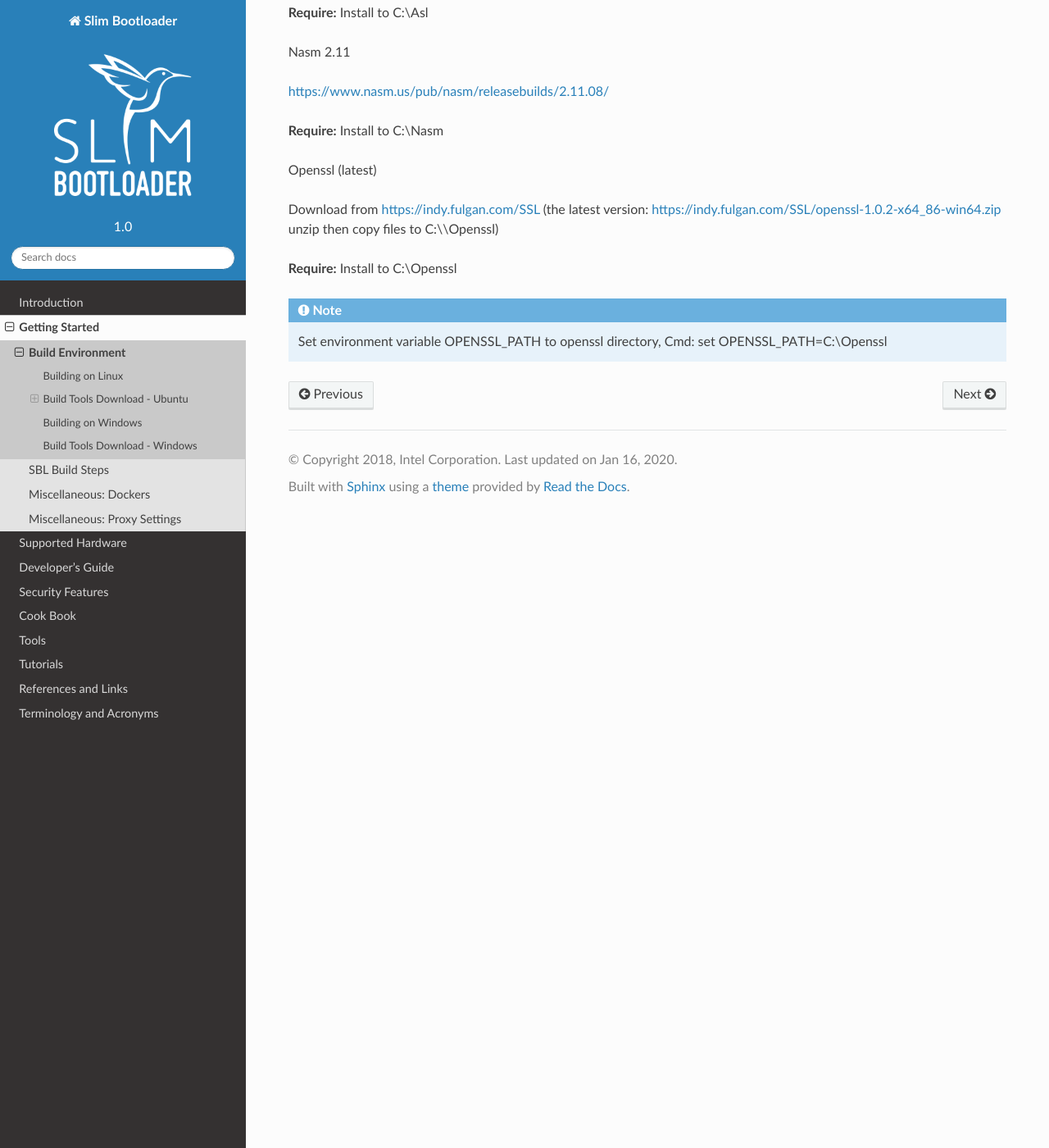
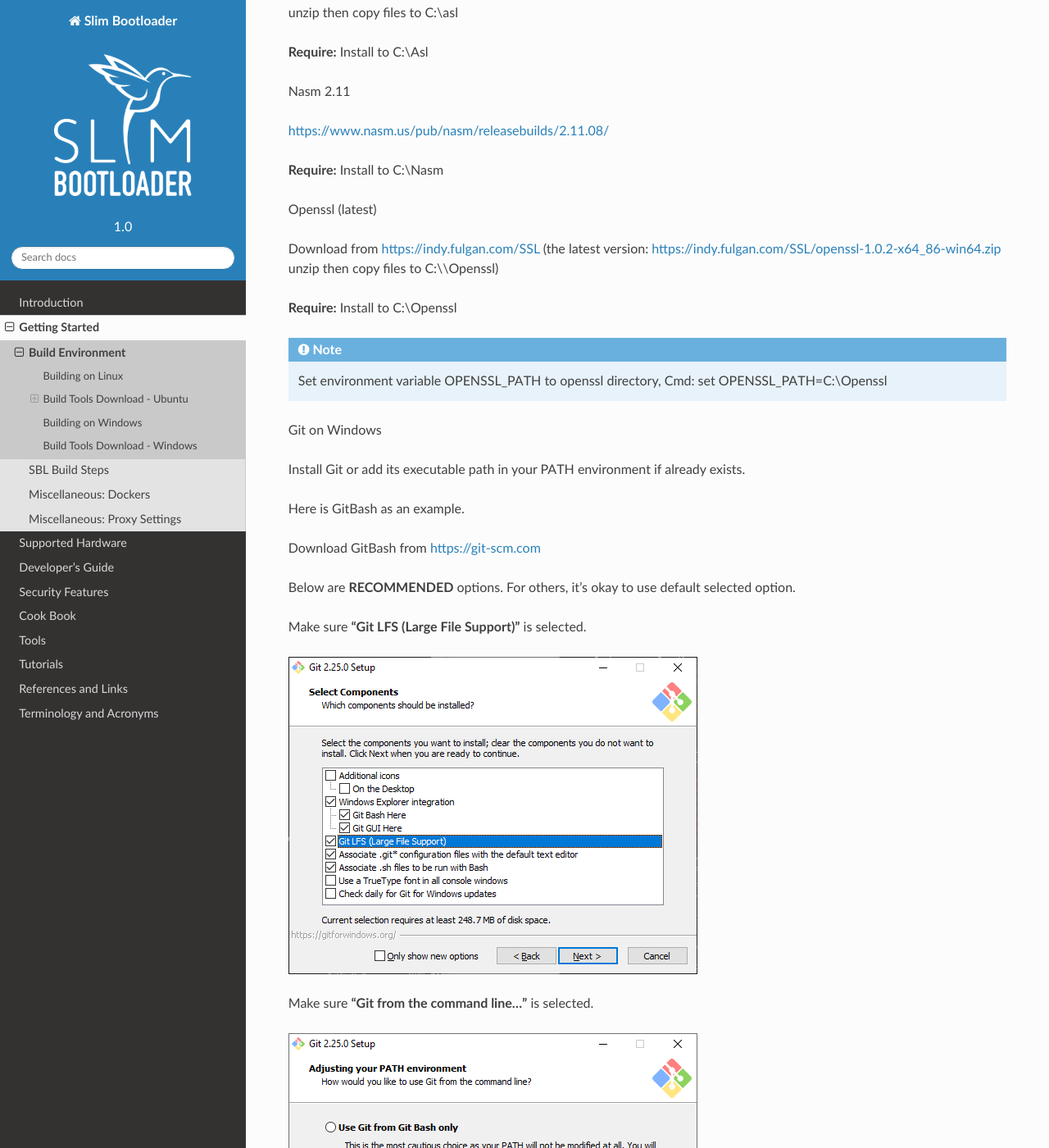
Before and after one commit to slimbootloader/documentation, a Sphinx documentation site: the page built from source/getting-started/build-host-setup.rst, in a window 1280 px wide and 1400 px high, scrolled down 1486 px. Shown: the whole window at 82% size. Built offline with Sphinx 7.4.7 and the Read the Docs theme 2.0.0, drawn with Linux system fonts in a browser that asks for light colours; some of the changed text lies outside the part shown.

Commit message:
Add Git Tool in Build Environment page
- GitBash as Window Git Tool example

Signed-off-by: Aiden Park <aiden.park@intel.com>

```diff
--- a/source/getting-started/build-host-setup.rst
+++ b/source/getting-started/build-host-setup.rst
@@ -20,6 +20,7 @@ Install the following software:
 * NASM 2.11 or above
 * IASL 20160422
 * OpenSSL
+* Git
 
 
 Build Tools Download - Ubuntu
@@ -27,7 +28,7 @@ Build Tools Download - Ubuntu
 
 Install required packages on Ubuntu::
 
-  $ sudo apt-get install -y build-essential iasl python uuid-dev nasm openssl gcc-multilib qemu
+  $ sudo apt-get install -y build-essential iasl python uuid-dev nasm openssl gcc-multilib qemu git
 
 
 Build using Dockers (Optional)
@@ -50,6 +51,7 @@ Install the **exact** versions (if specified) of the following tools to the desi
 * NASM 2.11 - **C:\\Nasm**
 * IASL 20160422 - **C:\\ASL**
 * OpenSSL - **C:\\openssl**
+* Git (ex. GitBash)
 
 
 Build Tools Download - Windows
@@ -114,3 +116,33 @@ Download from |https://indy.fulgan.com/SSL| (the latest version:  |https://indy.
 .. note::
   Set environment variable OPENSSL_PATH to openssl directory,
   Cmd: set OPENSSL_PATH=C:\\Openssl
+
+
+Git on Windows
+
+Install Git or add its executable path in your PATH environment if already exists.
+
+Here is GitBash as an example.
+
+Download GitBash from |https://git-scm.com|
+
+.. |https://git-scm.com| raw:: html
+
+   <a href="https://git-scm.com" target="_blank">https://git-scm.com</a>
+
+Below are **RECOMMENDED** options. For others, it's okay to use default selected option.
+
+Make sure **"Git LFS (Large File Support)"** is selected.
+
+.. image:: /images/gitbash_components.png
+   :alt: Make sure "Git LFS (Large File Support)" is selected
+
+Make sure **"Git from the command line..."** is selected.
+
+.. image:: /images/gitbash_path_env.png
+   :alt: Make sure "Git from the command line..." is selected
+
+Make sure **"Checkout as-is, commit as-is"** is selected.
+
+.. image:: /images/gitbash_line_ending.png
+   :alt: Make sure "Checkout as-is, commit as-is" is selected
```
Also changed, not shown: source/images/gitbash_components.png (added), source/images/gitbash_line_ending.png (added), source/images/gitbash_path_env.png (added).
